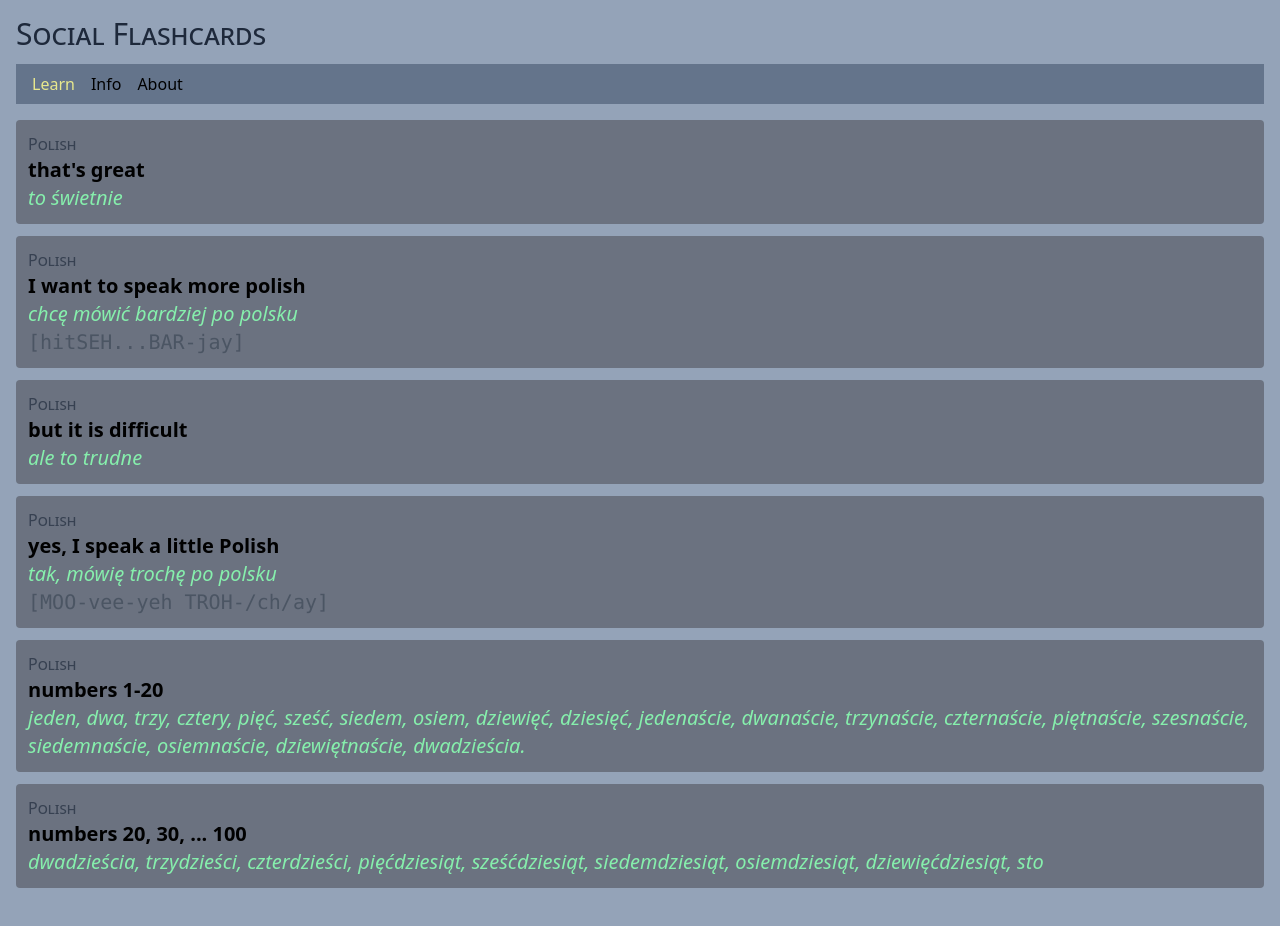
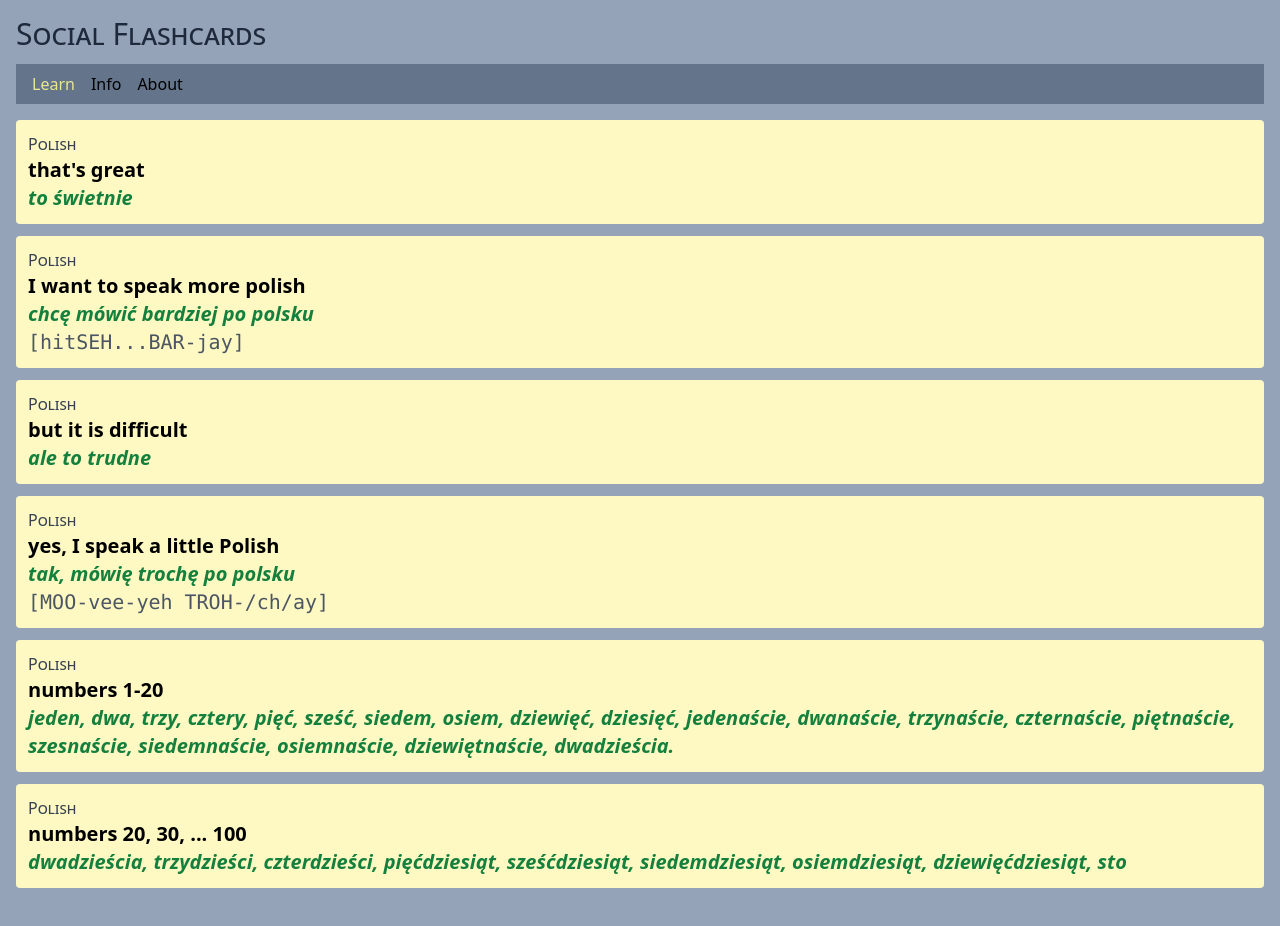
Before and after one commit to Underground-Learning-Club/soflash, a React (Vite) app: page /learn in a window 1280 px wide. Shown: the top 926 px of the page. Built offline with nearby package versions, Linux system fonts and the light colour scheme.

Commit message:
changed colors

```diff
--- a/src/pages/PageLearn.tsx
+++ b/src/pages/PageLearn.tsx
@@ -8,12 +8,12 @@ export const PageLearn = () => {
 		<>
 			{flashcards.map((flashcard) => {
 				return (
-					<div key={flashcard.id} className="bg-gray-500 mb-3 p-3 rounded">
+					<div key={flashcard.id} className="bg-yellow-100 mb-3 p-3 rounded">
 						<p className="smallcaps text-gray-700">
 							{tools.getCategoryName(flashcard.category)}
 						</p>
 						<p className="text-xl font-semibold">{flashcard.front}</p>
-						<p className="text-xl italic text-green-300">{flashcard.back}</p>
+						<p className="text-xl italic text-green-700 font-semibold">{flashcard.back}</p>
 						{flashcard.pronunciation && (
 							<p className="text-xl font-mono text-gray-600">
 								[{flashcard.pronunciation}]
```
